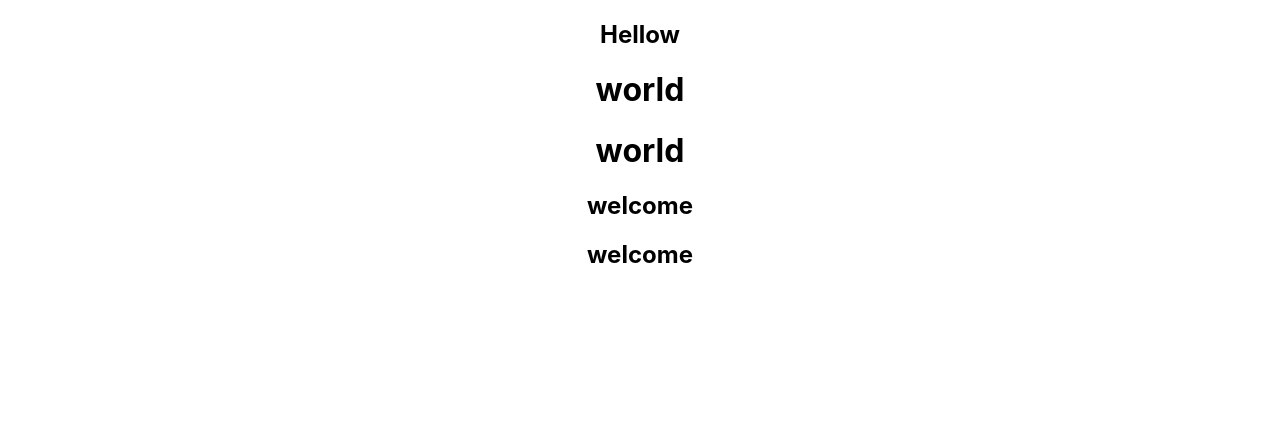
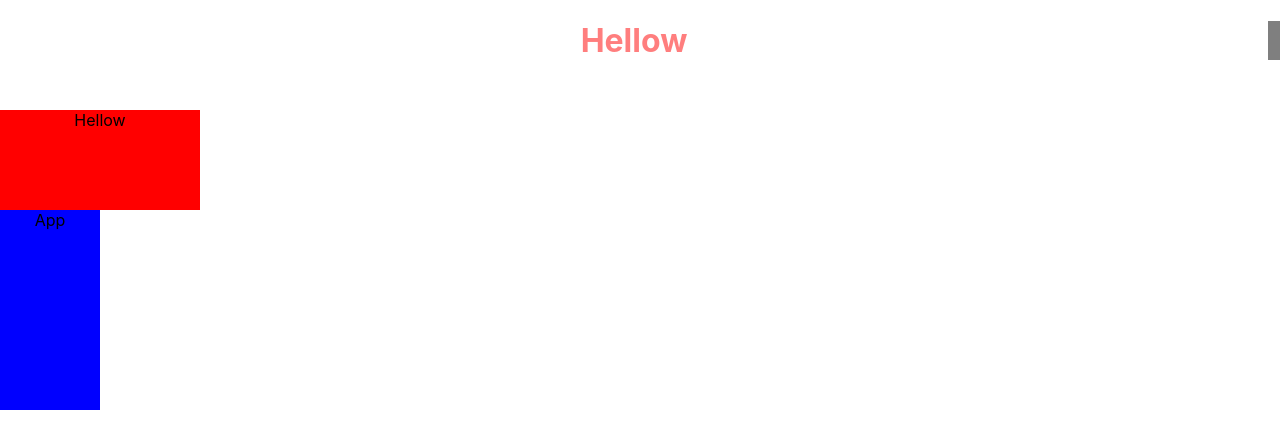
Before and after one commit to NBguys/react, a JavaScript app: page / in a window 1280 px wide. Shown: the top 448 px of the page. Built offline with nearby package versions, Linux system fonts and the light colour scheme; the HTML template or start-up script is replaced by a standard one.

Commit message:
React JS #5

```diff
--- a/src/App.js
+++ b/src/App.js
@@ -1,12 +1,11 @@
 import './App.css';
 import Hellow from './commponent/Hellow';
-import Welcome from './commponent/Welcome';
+import style from './App.module.css';
 
 function App() {
   return <div className='App'>
     <Hellow></Hellow>
-    <Welcome></Welcome>
-    <Welcome></Welcome>
+    <div className={style.box}>App</div>
   </div>
 }
 
--- /dev/null
+++ b/src/App.module.css
@@ -0,0 +1,5 @@
+.box {
+    width: 100px;
+    height : 200px;
+    background-color:  blue;
+  }
--- a/src/commponent/Hellow.js
+++ b/src/commponent/Hellow.js
@@ -1,11 +1,20 @@
 import World from "./World";
+import styles from "./Hellow.module.css"
 
 export default function Hellow() {
     return (
         <div>
-            <h2>Hellow</h2>
-            <World></World>
-            <World></World>
+            <h1 style={
+                {
+                    color: "red",
+                    borderRight: "12px solid #000",
+                    marginBottom: "50px",
+                    opacity: 0.5
+                }
+            }
+
+            >Hellow</h1>
+            <div className={styles.box}>Hellow</div>
         </div>
     )
 }
--- /dev/null
+++ b/src/commponent/Hellow.module.css
@@ -0,0 +1,5 @@
+.box {
+    width : 200px;
+    height: 100px;
+    background-color: red;
+}
--- a/src/commponent/World.js
+++ b/src/commponent/World.js
@@ -1,3 +1,3 @@
 export default function World() {
-    return <h1>world</h1>
+    return <h1>World</h1>
 }
```
Also changed, not shown: src/App.css (line endings or trailing spaces).
